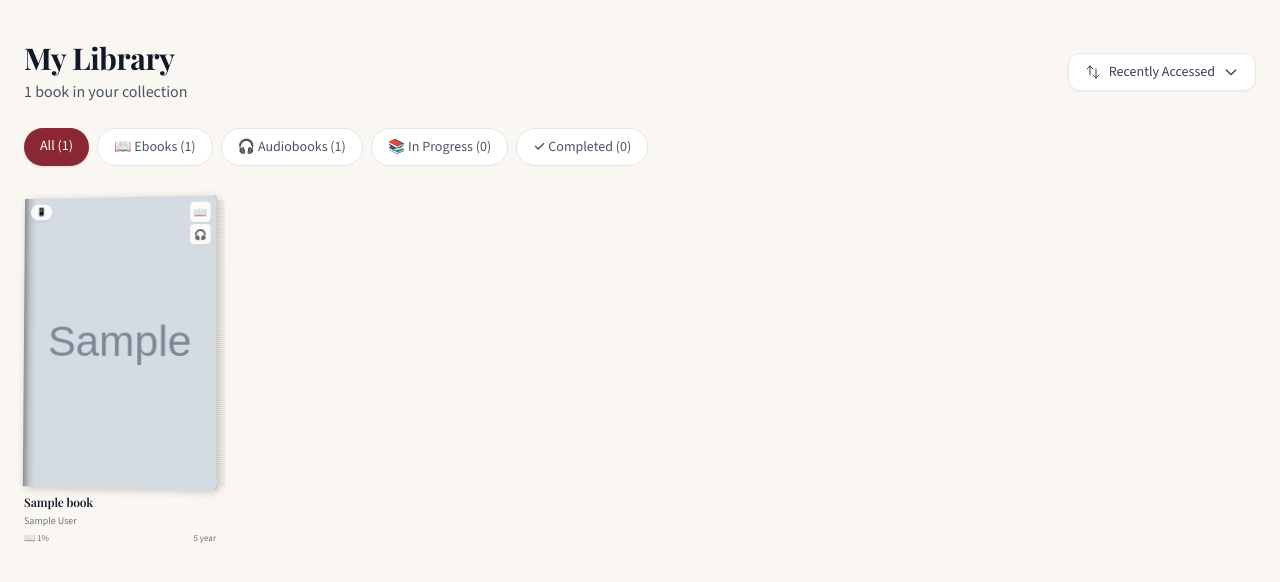
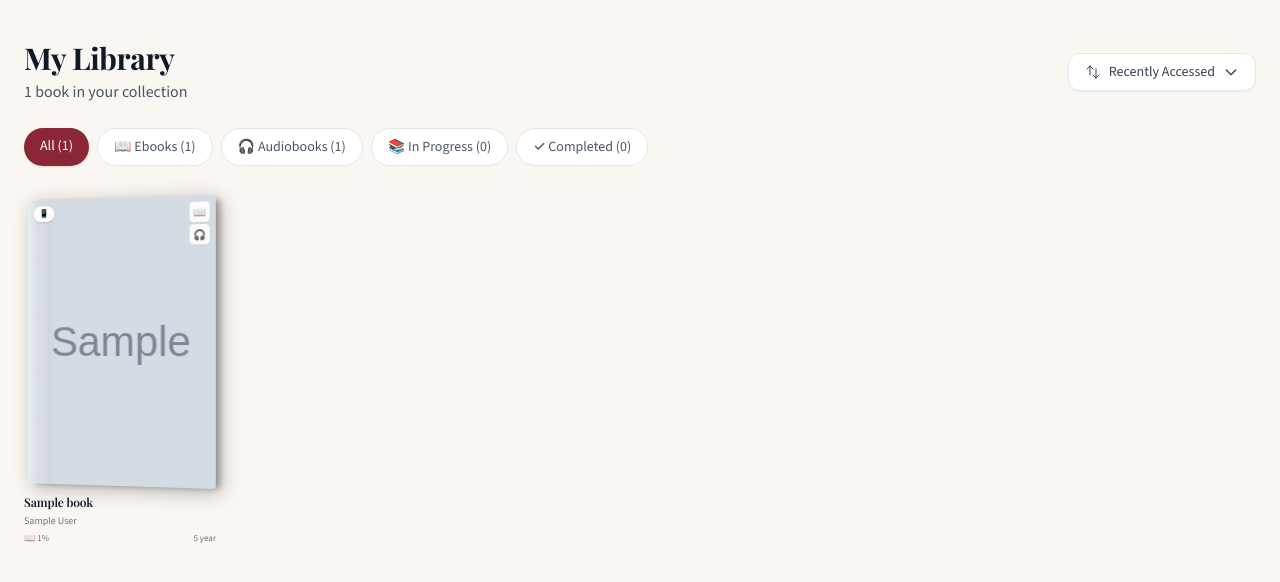
Before and after one commit to SaahBrice/xanula-init, a Django app: page /library/ in a window 1280 px wide. Shown: the part 64-646 px from the top of the page. Run offline with Django 5.2, Linux system fonts and the light colour scheme; a user stored in the database is signed in; tables that the repository leaves empty hold one stand-in row (values such as "Sample post"); grey boxes marked "Sample" are stand-in pictures; data that the repository does not hold is empty; some libraries are stand-ins or nearby versions.

Commit message:
completed book design

```diff
--- a/templates/core/library.html
+++ b/templates/core/library.html
@@ -432,32 +432,28 @@ function libraryManager() {
 
 /* 3D Book Cover for Library Cards */
 .lib-book-3d {
-    perspective: 800px;
+    perspective: 1000px;
 }
 
 .lib-book-wrapper {
     position: relative;
-    transform-style: preserve-3d;
-    transform: rotateY(-6deg) rotateX(2deg);
+    transform: rotateY(-12deg);
     transition: transform 0.3s ease;
+    filter: drop-shadow(4px 4px 10px rgba(0,0,0,0.25));
 }
 
 .lib-book-wrapper:hover {
-    transform: rotateY(-3deg) rotateX(1deg);
+    transform: rotateY(-6deg);
 }
 
-/* Front Cover */
+/* Front Cover - clean */
 .lib-book-front {
     position: relative;
     width: 100%;
     height: 100%;
-    background: #1a1a1a;
     border-radius: 2px 4px 4px 2px;
     overflow: hidden;
-    transform: translateZ(8px);
-    box-shadow:
-        2px 2px 8px rgba(0,0,0,0.2),
-        inset -1px 0 4px rgba(0,0,0,0.1);
+    box-shadow: 6px 2px 6px -2px rgba(0, 0, 0, 0.3);
 }
 
 .lib-book-front img {
@@ -466,91 +462,61 @@ function libraryManager() {
     object-fit: cover;
 }
 
-/* Spine - thick left edge */
-.lib-book-spine {
-    position: absolute;
-    left: -16px;
-    top: 0;
-    width: 16px;
-    height: 100%;
-    background: linear-gradient(90deg,
-        #2a2520 0%,
-        #3d3530 20%,
-        #4a4035 50%,
-        #3d3530 80%,
-        #2a2520 100%);
-    transform: rotateY(90deg) translateZ(8px) translateX(8px);
-    border-radius: 2px 0 0 2px;
-}
-
-/* Spine top/bottom lines */
-.lib-book-spine::after {
-    content: '';
-    position: absolute;
-    top: 5%;
-    left: 50%;
-    transform: translateX(-50%);
-    width: 16px;
-    height: 2px;
-    background: rgba(212, 165, 116, 0.35);
-    border-radius: 1px;
-    box-shadow: 0 calc(100% * 0.9 - 4px) 0 rgba(212, 165, 116, 0.35);
-}
-
-/* Back Cover */
-.lib-book-back {
-    position: absolute;
-    left: 0;
-    top: 0;
-    width: 100%;
-    height: 100%;
-    background: linear-gradient(135deg, #3d3530 0%, #2a2520 100%);
-    border-radius: 6px 2px 2px 6px;
-    transform: translateZ(-12px);
-}
-
-/* Right page edges */
-.lib-book-pages {
-    position: absolute;
-    right: -8px;
-    top: 2px;
-    width: 8px;
-    height: calc(100% - 4px);
-    transform: rotateY(90deg) translateZ(calc(100% - 8px)) translateX(4px);
-    background: repeating-linear-gradient(
-        180deg,
-        #f8f5f0 0px,
-        #f8f5f0 1px,
-        #e8e4dc 1px,
-        #e8e4dc 2px
-    );
-    border-radius: 0 1px 1px 0;
-}
-
-.dark .lib-book-pages {
-    background: repeating-linear-gradient(
-        180deg,
-        #4a4540 0px,
-        #4a4540 1px,
-        #3a3530 1px,
-        #3a3530 2px
-    );
-}
-
-/* Spine edge highlight on front */
+/* Page edge reflection - overlays left side of cover */
 .lib-book-front::before {
     content: '';
     position: absolute;
     left: 0;
     top: 0;
-    bottom: 0;
-    width: 12px;
+    width: 18px;
+    height: 100%;
     background: linear-gradient(90deg,
-        rgba(0,0,0,0.35) 0%,
-        rgba(0,0,0,0.1) 50%,
-        transparent 100%);
+        rgba(255, 255, 255, 0.5) 0%,
+        rgba(255, 255, 255, 0.3) 30%,
+        rgba(255, 255, 255, 0.1) 60%,
+        rgba(255, 255, 255, 0) 100%);
+    border-radius: 2px 0 0 2px;
     z-index: 10;
     pointer-events: none;
 }
+
+/* Hardcover binding crease - thinner strip further in */
+.lib-book-front::after {
+    content: '';
+    position: absolute;
+    left: 22px;
+    top: 0;
+    width: 4px;
+    height: 100%;
+    background: linear-gradient(90deg,
+        rgba(0, 0, 0, 0.08) 0%,
+        rgba(255, 255, 255, 0.15) 50%,
+        rgba(0, 0, 0, 0.05) 100%);
+    z-index: 10;
+    pointer-events: none;
+}
+
+/* Dark mode adjustments */
+.dark .lib-book-front::before {
+    background: linear-gradient(90deg,
+        rgba(255, 255, 255, 0.2) 0%,
+        rgba(255, 255, 255, 0.1) 30%,
+        rgba(255, 255, 255, 0.03) 60%,
+        rgba(255, 255, 255, 0) 100%);
+}
+
+.dark .lib-book-front::after {
+    background: linear-gradient(90deg,
+        rgba(0, 0, 0, 0.15) 0%,
+        rgba(255, 255, 255, 0.08) 50%,
+        rgba(0, 0, 0, 0.1) 100%);
+}
+
+/* Hide unused elements */
+.lib-book-spine,
+.lib-book-back,
+.lib-book-pages {
+    display: none;
+}
 </style>
 {% endblock %}
```
